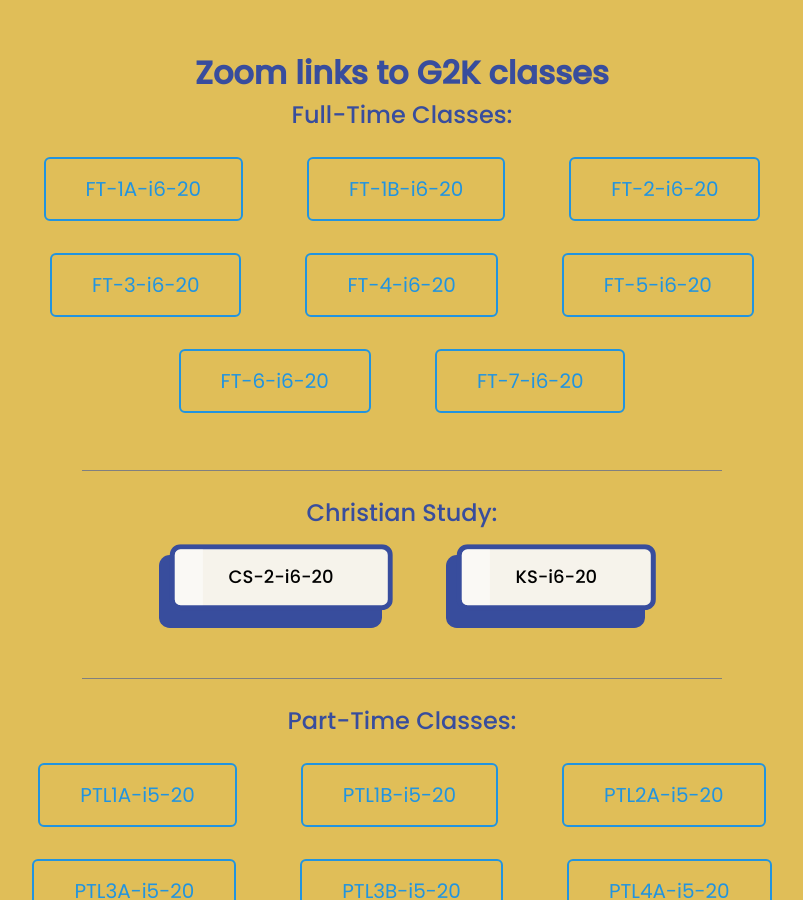
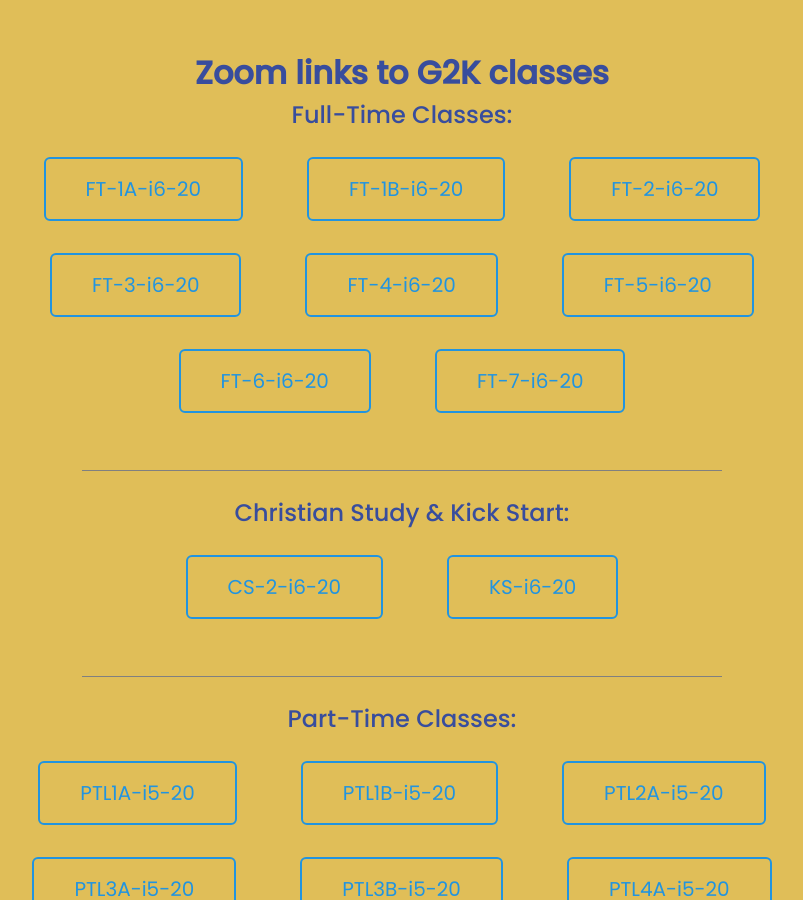
Before and after one commit to tech-g2k/Zoom-links, a Jekyll site: the page built from index.html, in a window 1280 px wide and 900 px high. Shown: the whole window, without its empty margins (238-1041 px from the left). Built offline with Jekyll 4.4.1, drawn with Linux system fonts in a browser that asks for light colours.

Commit message:
Replace the push buttons with shiny button

```diff
--- a/_includes/christian-study.html
+++ b/_includes/christian-study.html
@@ -1,15 +1,11 @@
 <div class="wrap">
-    <h2>Christian Study:</h2>
+    <h2>Christian Study & Kick Start:</h2>
     <ul class="buttons">
         <li class="buttons__item">
-            <a href="{{ site.cs-2-link }}" class="push">
-                <span class="push__inner">{{ site.cs-2-text }}</span>
-            </a>
+            <a class="shiney" href={{ site.cs-2-link }} >{{ site.cs-2-text }}</a>
         </li>
         <li class="buttons__item">
-            <a href="{{ site.ks-link }}" class="push">
-                <span class="push__inner">{{ site.ks-text }}</span>
-            </a>
+            <a class="shiney" href={{ site.ks-link }} >{{ site.ks-text }}</a>
         </li>
     </ul>
 </div>
```
